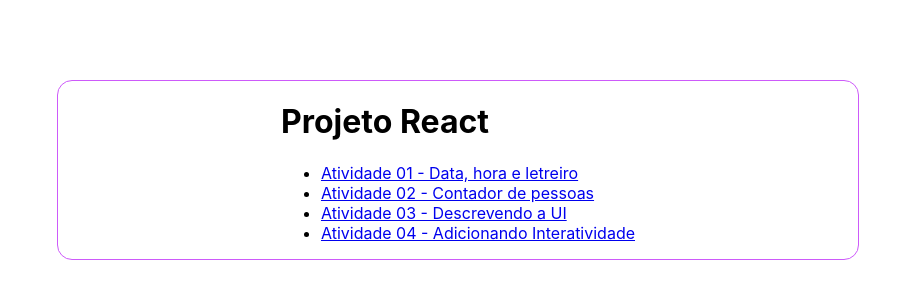
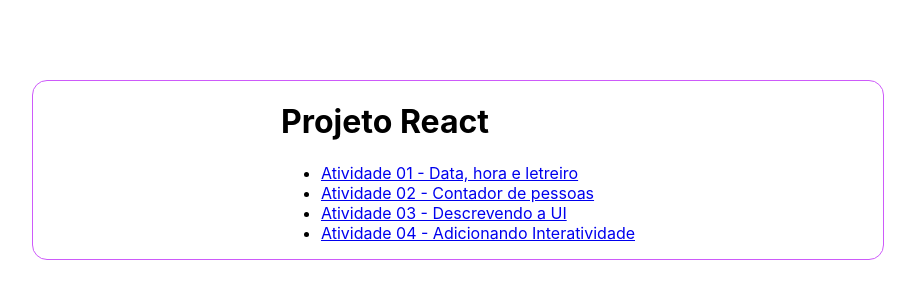
Before and after one commit to juliaferreti/ProjetoReact, a React (Create React App) app: page / in a window 1280 px wide. Shown: the top 300 px of the page, without its empty margins (182-1097 px from the left). Built offline with nearby package versions, Linux system fonts and the light colour scheme.

Commit message:
index.css

```diff
--- a/src/index.css
+++ b/src/index.css
@@ -6,7 +6,7 @@
   -webkit-font-smoothing: antialiased;
   -moz-osx-font-smoothing: grayscale;
 
-  max-width: 800px;
+  max-width: 850px;
   display: flex;
   flex-direction: column;
   align-items: center;
```
